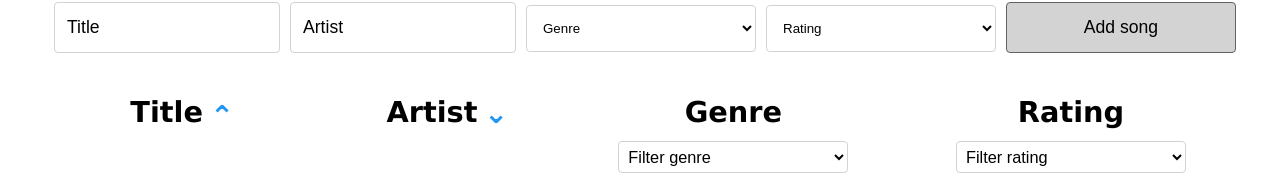
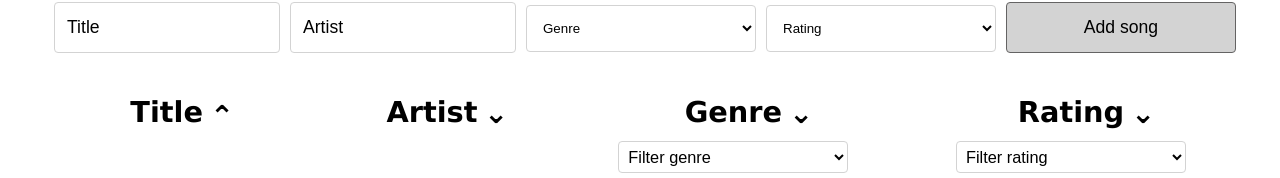
Before and after one commit to DebbySpaninks/debby_spaninks-ReactLilPlaylist, a React (Create React App) app in the folder react-playlist/: page / in a window 1280 px wide. Shown: the part 201-379 px from the top of the page. Built offline with nearby package versions, Linux system fonts and the light colour scheme.

Commit message:
try to make filters work

```diff
--- a/react-playlist/src/components/filter/FilterSelect.js
+++ b/react-playlist/src/components/filter/FilterSelect.js
@@ -3,7 +3,7 @@ import React, { useState, useMemo } from 'react';
 // function that accepts items
 const FilterSelect = (items) => {
   const [filterGenre, setFilterGenre] = useState('');
-  const [filterRating, setFilterRating] = useState('');
+  const [filterRating, setFilterRating] = useState(0);
 
   // event for the value when select changes
   const handleFilterChange = (e, filterType) => {
@@ -30,7 +30,7 @@ const FilterSelect = (items) => {
     if (filterGenre !== '') {
       filterableProducts.filter(product => product.filterGenre === filterGenre)
     }
-    if (filterRating !== '') {
+    if (filterRating !== 0) {
       filterableProducts.filter(product => product.filterRating === filterRating)
     }
     // return object with sorted items
--- a/react-playlist/src/components/sort/useSortableData.js
+++ b/react-playlist/src/components/sort/useSortableData.js
@@ -5,7 +5,6 @@ const useSortableData = (items) => {
   // start with sort nothing (null)                       Config = wijzigen van instellingen
   // beginstuk terugveranderen als het lukt naar useState(null) en 2de argument naast items verwijderen???
   const [sortConfig, setSortConfig] = useState(null);
-
 
   // useMemo hook to store cache memory (prevent for products to sort twice with the same input)
   const sortedItems = useMemo(() => {
--- a/react-playlist/src/components/table/SongTable.js
+++ b/react-playlist/src/components/table/SongTable.js
@@ -15,8 +15,8 @@ const SongTable = props => {
             {/* after click on tablehead we update the field we want to sort */}
             <th className="sorted" onClick={() => requestSort('title')}>Title</th>
             <th className="sorted desc" onClick={() => requestSort('artist')}>Artist</th>
-            <th onClick={() => requestSort('genre')}>Genre</th>
-            <th onClick={() => requestSort('rating')}>Rating</th>
+            <th className="sorted desc" onClick={() => requestSort('genre')}>Genre</th>
+            <th className="sorted desc" onClick={() => requestSort('rating')}>Rating</th>
           </tr>
         </thead>
         <tbody>
--- a/react-playlist/src/container/SongOverview.js
+++ b/react-playlist/src/container/SongOverview.js
@@ -1,6 +1,5 @@
 import React, { useState } from 'react';
 import SongForm from '../components/SongForm';
-// import FilterSelect from '../components/filter/FilterSelect';
 import SongTable from '../components/table/SongTable';
 
 // function that manage useState from songs
--- a/react-playlist/src/styles/App.css
+++ b/react-playlist/src/styles/App.css
@@ -101,13 +101,13 @@ table {
 th.sorted::after {
   content: "\2303";
   font-weight: 900;
-  color: #2196f3;
+  color: black;
   position: absolute;
   transform: translatey(4px);
   padding: 0 7px 0 7px;
 }
 
-th.sorted.desc::after {
+th.desc::after {
   transform: rotate(180deg);
 }
 
```
